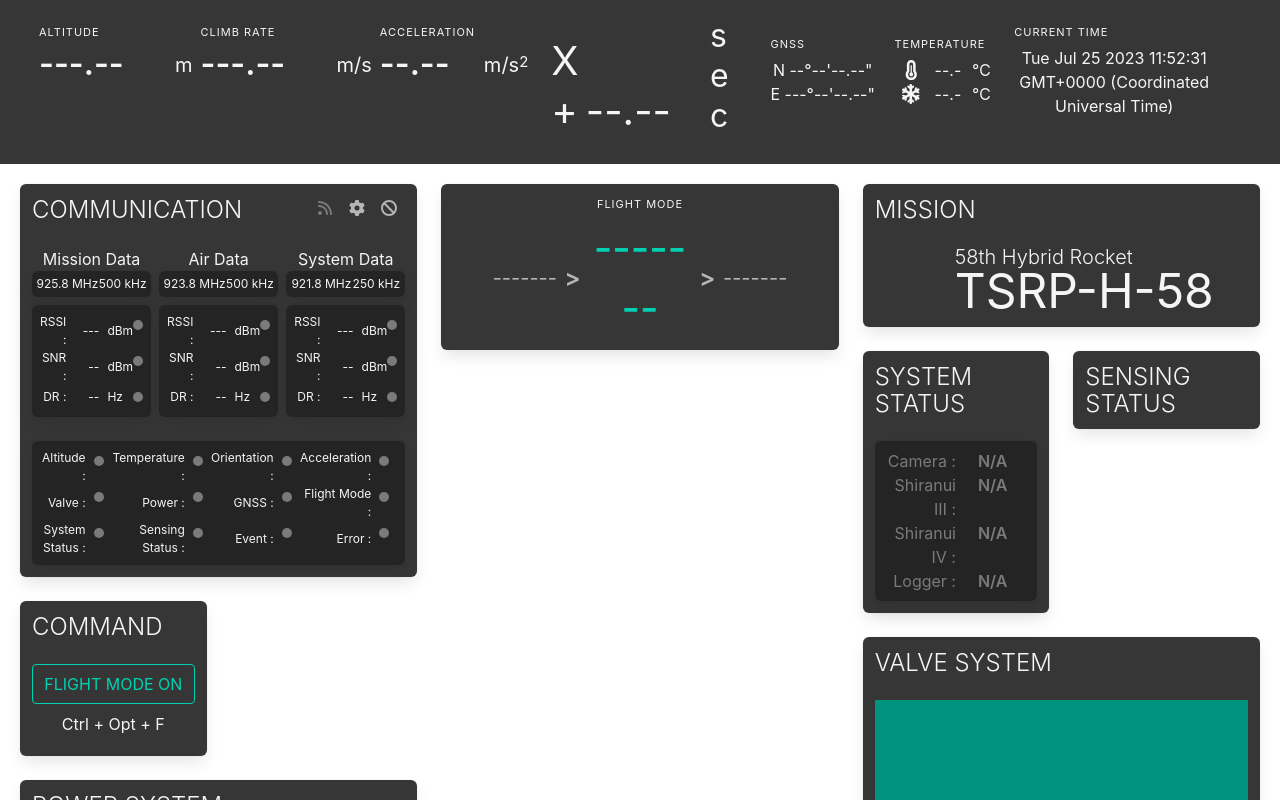
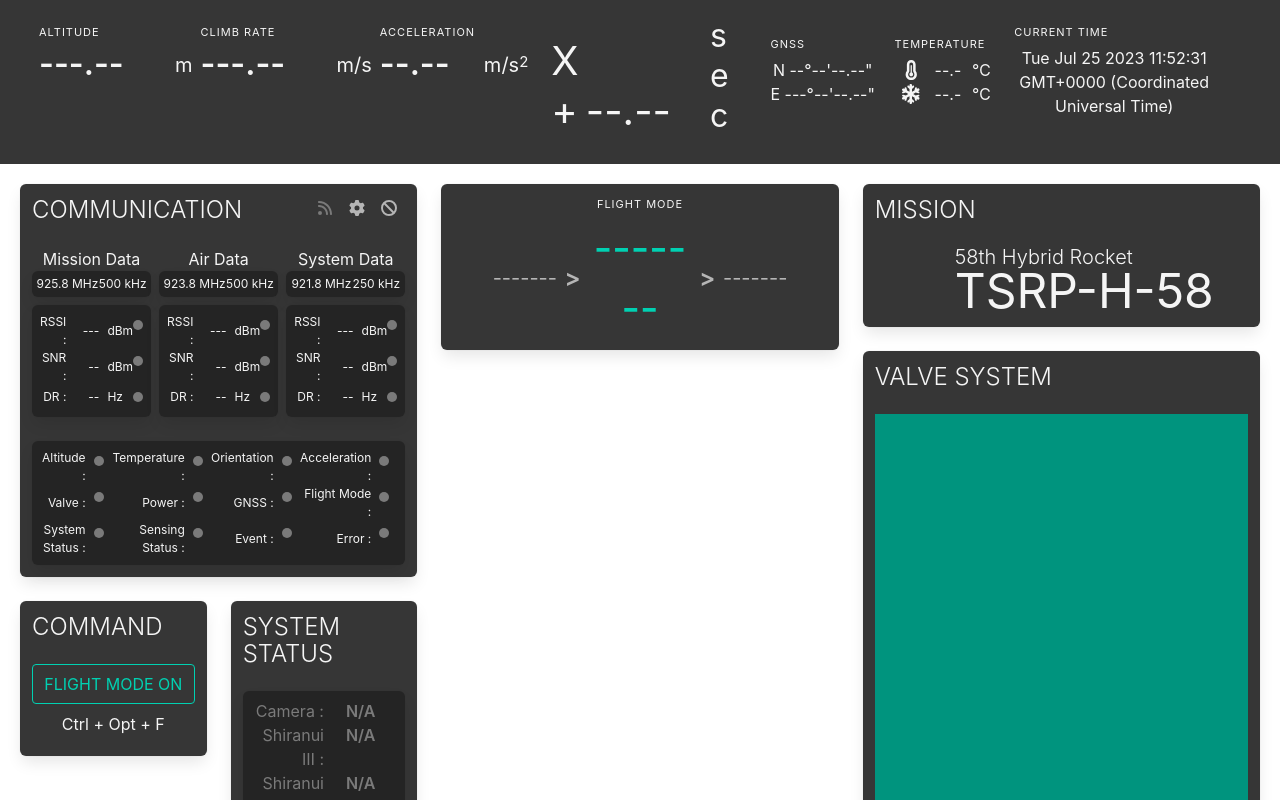
Before and after one commit to tokai-student-rocket-project/GroundStation, a React (Vite) app: page /main in a window 1280 px wide. Shown: the top 800 px of the page. Built offline with nearby package versions, Linux system fonts and the light colour scheme.

Commit message:
ステータス表示を移動

```diff
--- a/src/features/Main/Main.tsx
+++ b/src/features/Main/Main.tsx
@@ -22,9 +22,10 @@ export const Main = () => {
             <div className="column is-half">
               <CommandPanel />
             </div>
-            <div className="column is-half"></div>
+            <div className="column is-half">
+              <SystemStatus />
+            </div>
           </div>
-
           <PowerSystemPanel />
         </div>
         <div className="column is-one-third">
@@ -32,14 +33,6 @@ export const Main = () => {
         </div>
         <div className="column is-one-third is-flex is-flex-direction-column">
           <MissionPanel />
-          <div className="columns">
-            <div className="column is-half">
-              <SystemStatus />
-            </div>
-            <div className="column is-half">
-              <SensingStatus />
-            </div>
-          </div>
           <ValveSystemPanel />
         </div>
       </div>
--- a/src/features/Main/children/SensingStatus.tsx
+++ /dev/null
@@ -1,9 +0,0 @@
-export const SensingStatus = () => {
-  return (
-    <div className="box has-background-dark p-3">
-      <h2 className="title is-4 has-text-light has-text-weight-light">
-        SENSING STATUS
-      </h2>
-    </div>
-  );
-};
```
